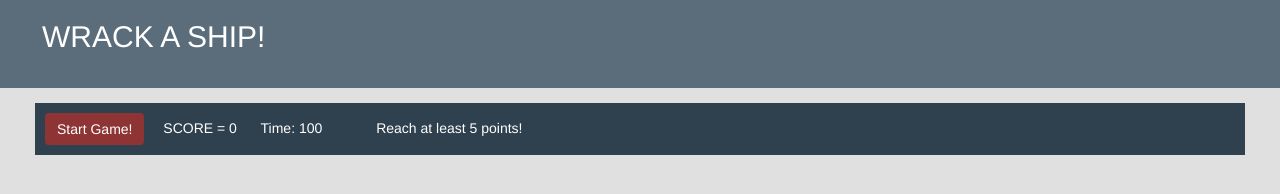
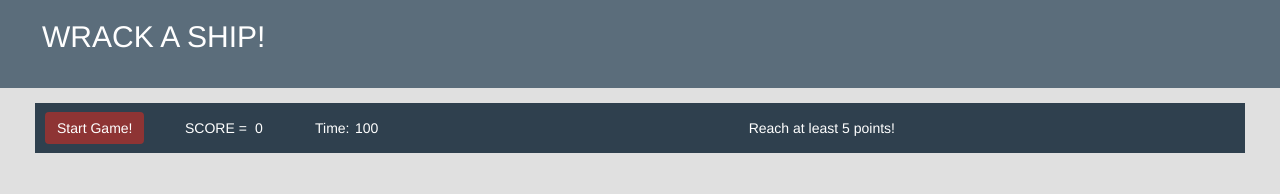
Before and after one commit to ArianeH/clientside-javascript-game, a website: page index.html in a window 1280 px wide. Drawn offline with nearby package versions, Linux system fonts and the light colour scheme.

Commit message:
Adjusted display of level requirements for level 2 and improved layout of level banner

```diff
--- a/game.js
+++ b/game.js
@@ -87,6 +87,7 @@ function restartGameFunction() {
 function scrollNextLevel() {
   var levelOne = document.getElementById('game-1');
   levelOne.style.marginTop = "-300px";
+  levelInfo.innerHTML = "Reach at least 10 points!"
   startButton1.id = "start-btn-2";
   startButton1.innerHTML = "Start Game!";
   document.getElementById("timer-1").innerHTML = 100;
--- a/index.html
+++ b/index.html
@@ -12,12 +12,12 @@
     <div class="game-banner"><h2>Wrack a ship!</h2></div>
     <div class="container">
       <div class="row level-wrapper">
-        <span><button class="btn btn-primary btn-warning cta-btn" id="start-btn-1">Start Game!</button></span>
-        <span>SCORE = </span>
-        <span class="score">0</span>
-        <span>Time: </span>
-        <span id="timer-1">100</span>
-        <span id="level-info"></span>
+        <span><button class="btn btn-primary btn-warning cta-btn wrapper-item" id="start-btn-1">Start Game!</button></span>
+        <span class="wrapper-item" id="score-title">SCORE = </span>
+        <span class="wrapper-item score">0</span>
+        <span class="wrapper-item" id="timer-title">Time: </span>
+        <span class="wrapper-item timer" id="timer-1">100</span>
+        <span class="wrapper-item" id="level-info"></span>
       </div>
 
       <div class="row game-wrapper">
--- a/sass/style.scss
+++ b/sass/style.scss
@@ -16,12 +16,31 @@
   height: calc(100vh - 11vh);
 }
 .level-wrapper {
+  height: 50px;
   background-color: #2f404e;
   padding: 10px;
   margin-top: 15px;
   color: white;
+  position: relative;
+  .wrapper-item {
+    top: 50%;
+    transform: translateY(-50%);
+    position: absolute;
+  }
   #level-info {
-    margin-left: 50px;
+    right: 350px;
+  }
+  #score-title {
+    left: 150px;
+  }
+  .score {
+    left: 220px;
+  }
+  #timer-title {
+    left: 280px;
+  }
+  .timer {
+    left: 320px;
   }
 }
 .game-wrapper {
```
Also changed, not shown: css/style.css.
